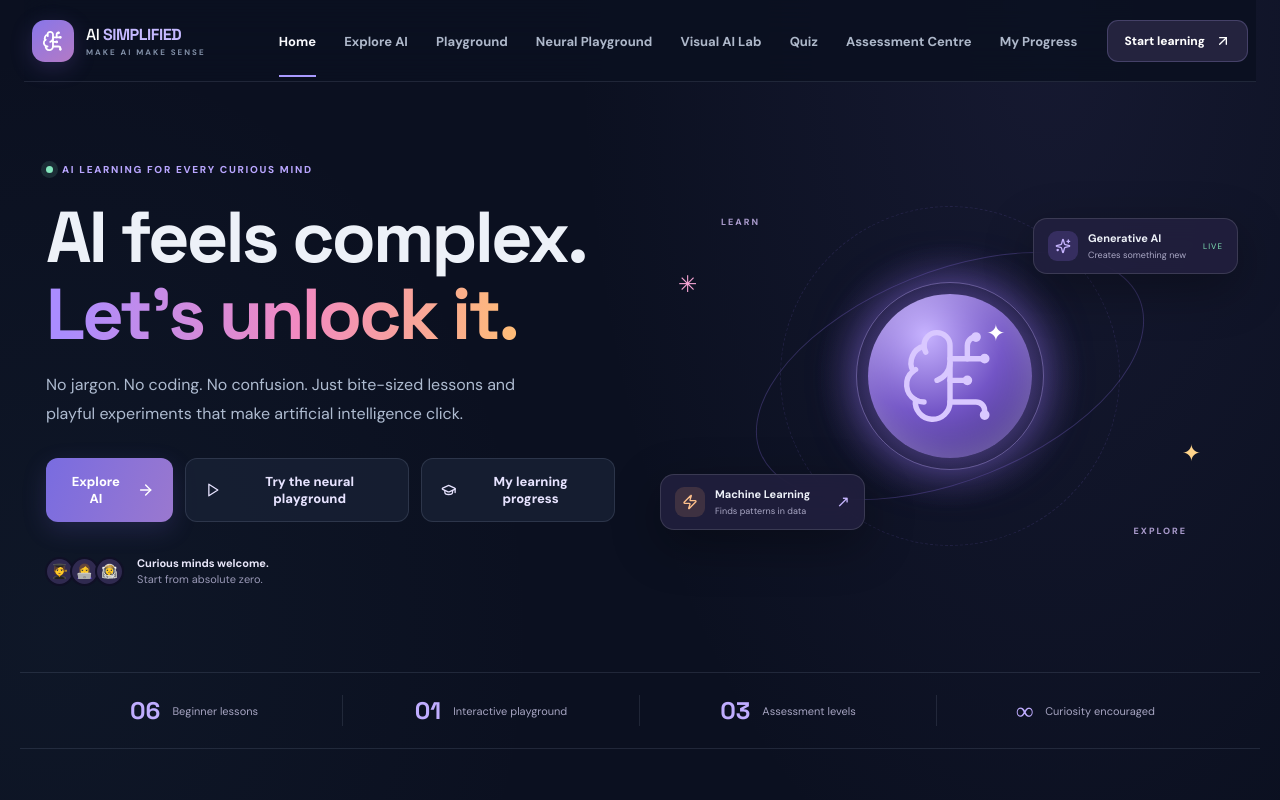
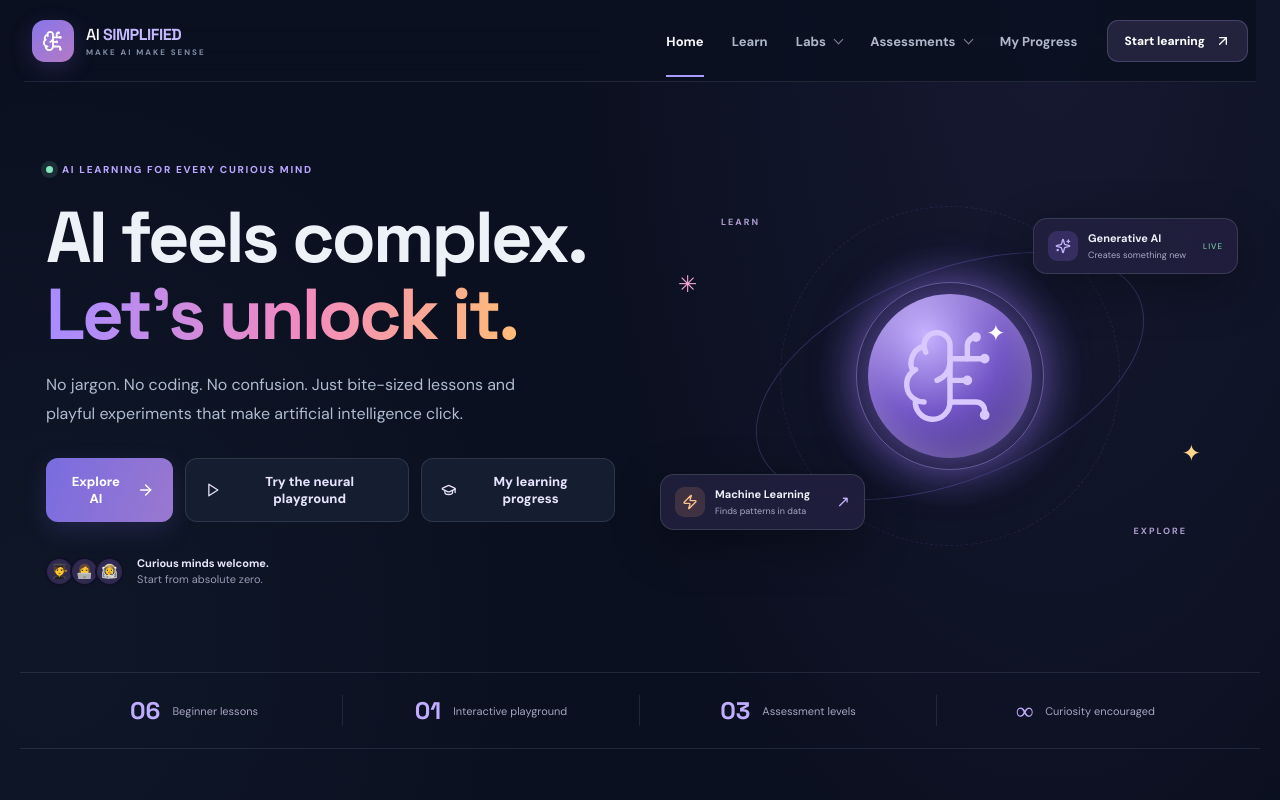
Before and after one commit to quantum-rakhi/ai-simplified, a React (Vite) app: page / in a window 1280 px wide. Shown: the top 800 px of the page. Built offline with nearby package versions, Linux system fonts and the light colour scheme.

Commit message:
Redesign navigation for premium experience

```diff
--- a/src/main.jsx
+++ b/src/main.jsx
@@ -886,7 +886,7 @@ function App() {
   };
 
   return <div className="app-shell">
-    <div className="announcement"><Sparkles size={14}/> YOUR FRIENDLY FIRST STEP INTO AI <span>·</span> FREE FOREVER</div>
+
     <header className="topbar">
       <button className="brand" onClick={() => go("home")} aria-label="AI Simplified home">
         <span className="brand-mark"><BrainCircuit size={22}/></span>
@@ -894,12 +894,22 @@ function App() {
       </button>
       <nav className={menuOpen ? "nav-links open" : "nav-links"}>
         <button className={active==="home"?"nav-active":""} onClick={()=>go("home")}>Home</button>
-        <button className={active==="explore"?"nav-active":""} onClick={()=>go("explore")}>Explore AI</button>
-        <button className={active==="playground"?"nav-active":""} onClick={()=>go("playground")}>Playground</button>
-        <button className={active==="neural-playground"?"nav-active":""} onClick={()=>go("neural-playground")}>Neural Playground</button>
-        <button className={active==="visual-lab"?"nav-active":""} onClick={()=>go("visual-lab")}>Visual AI Lab</button>
-        <button className={active==="quiz"?"nav-active":""} onClick={()=>go("quiz")}>Quiz</button>
-        <button className={active==="assessment"?"nav-active":""} onClick={()=>go("assessment")}>Assessment Centre</button>
+        <button className={active==="explore"?"nav-active":""} onClick={()=>go("explore")}>Learn</button>
+        <details className="nav-menu">
+          <summary className={["playground","neural-playground","visual-lab"].includes(active)?"nav-active":""}>Labs</summary>
+          <div className="nav-dropdown">
+            <button className={active==="playground"?"nav-active":""} onClick={()=>go("playground")}>AI Playground</button>
+            <button className={active==="neural-playground"?"nav-active":""} onClick={()=>go("neural-playground")}>Neural Playground</button>
+            <button className={active==="visual-lab"?"nav-active":""} onClick={()=>go("visual-lab")}>Visual AI Lab</button>
+          </div>
+        </details>
+        <details className="nav-menu">
+          <summary className={["quiz","assessment"].includes(active)?"nav-active":""}>Assessments</summary>
+          <div className="nav-dropdown">
+            <button className={active==="quiz"?"nav-active":""} onClick={()=>go("quiz")}>Knowledge Quiz</button>
+            <button className={active==="assessment"?"nav-active":""} onClick={()=>go("assessment")}>Assessment Centre</button>
+          </div>
+        </details>
         <button className={active==="dashboard"?"nav-active":""} onClick={()=>go("dashboard")}>My Progress</button>
       </nav>
       <button className="top-cta" onClick={()=>go("explore")}>Start learning <ArrowUpRight size={16}/></button>
```
